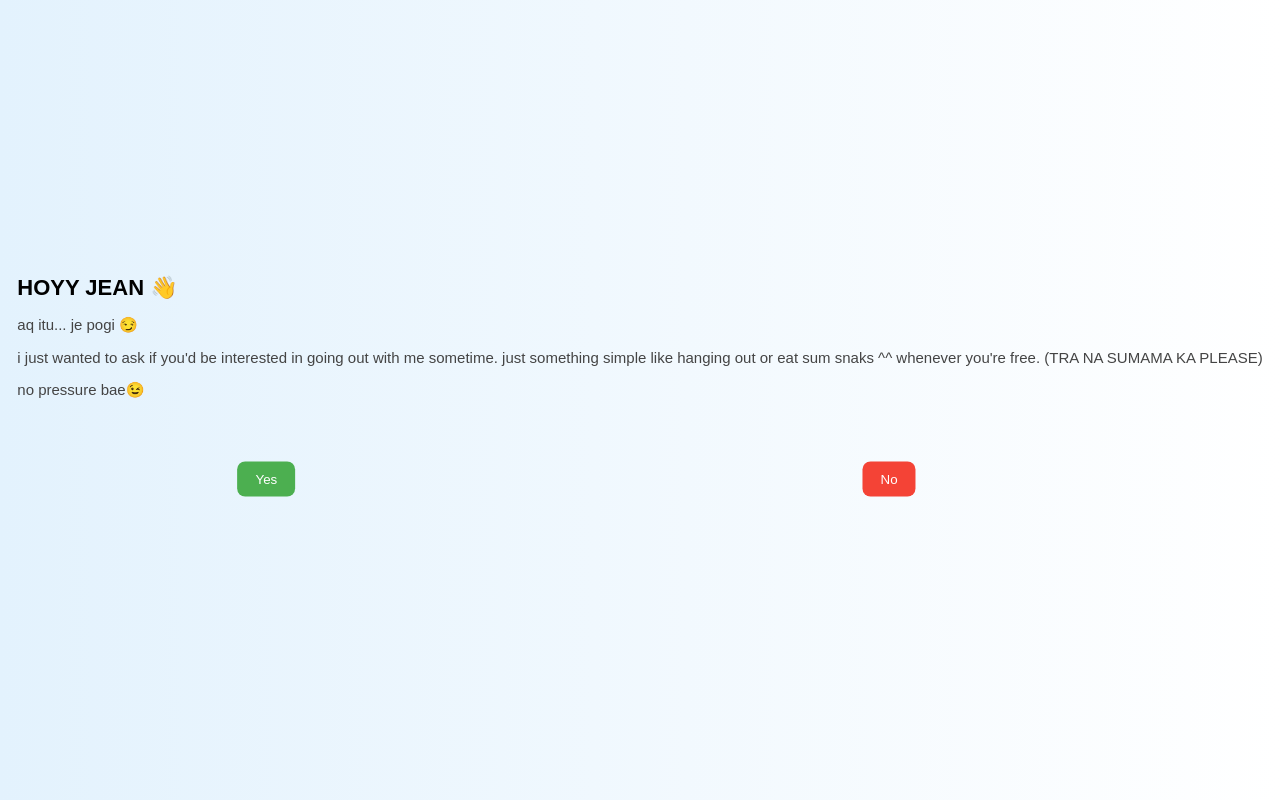
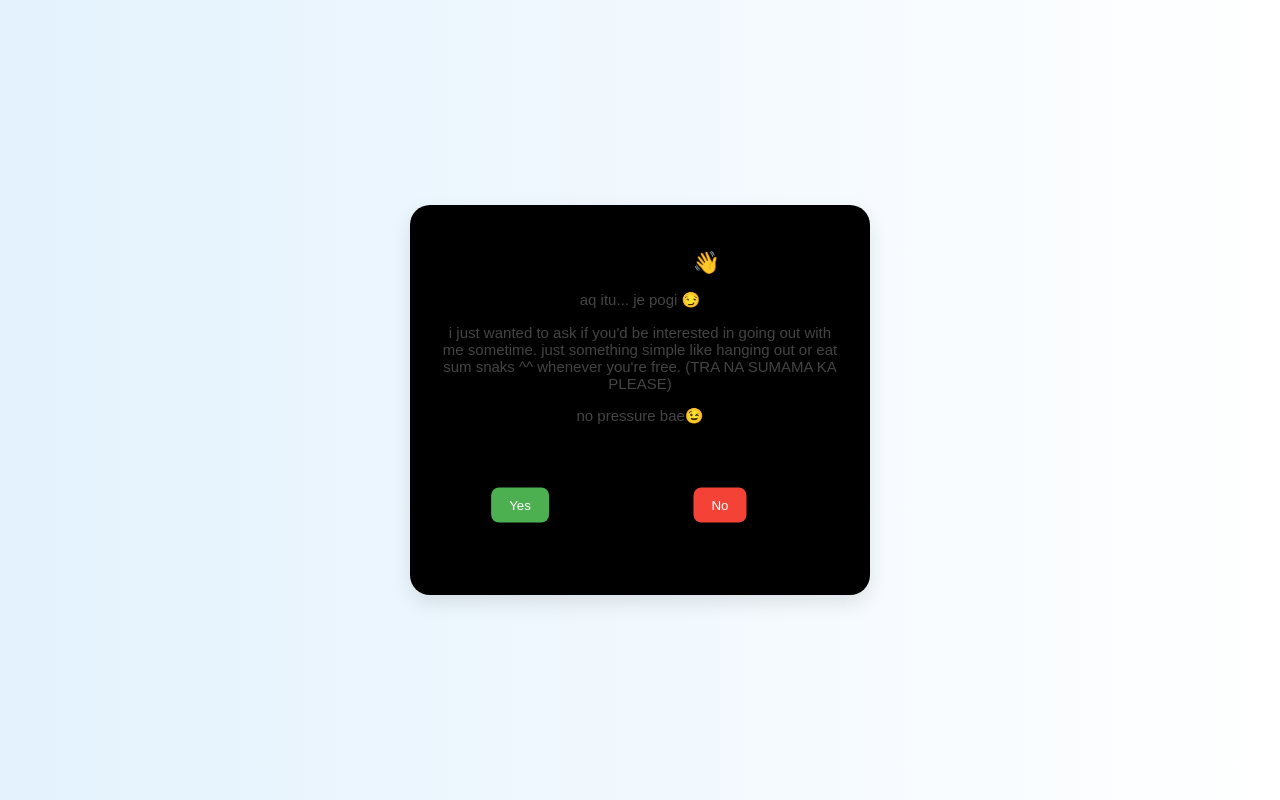
Before and after one commit to haydntomoe/to-jean, a plain HTML site: page index.html in a window 1280 px wide. Drawn offline with Linux system fonts and the light colour scheme.

Commit message:
Enhance card styling and layout in index.html
Updated the card style and added background color.

```diff
--- a/index.html
+++ b/index.html
@@ -15,6 +15,17 @@
         height: 100vh;
         margin: 0;
         overflow: hidden;
+    }
+
+    .card {
+        background: black;
+        padding: 30px;
+        border-radius: 20px;
+        box-shadow: 0 8px 20px rgba(0,0,0,0.1);
+        text-align: center;
+        max-width: 400px;
+        position: relative;
+        z-index: 2;
     }
 
     h1 { font-size: 22px; }
```
